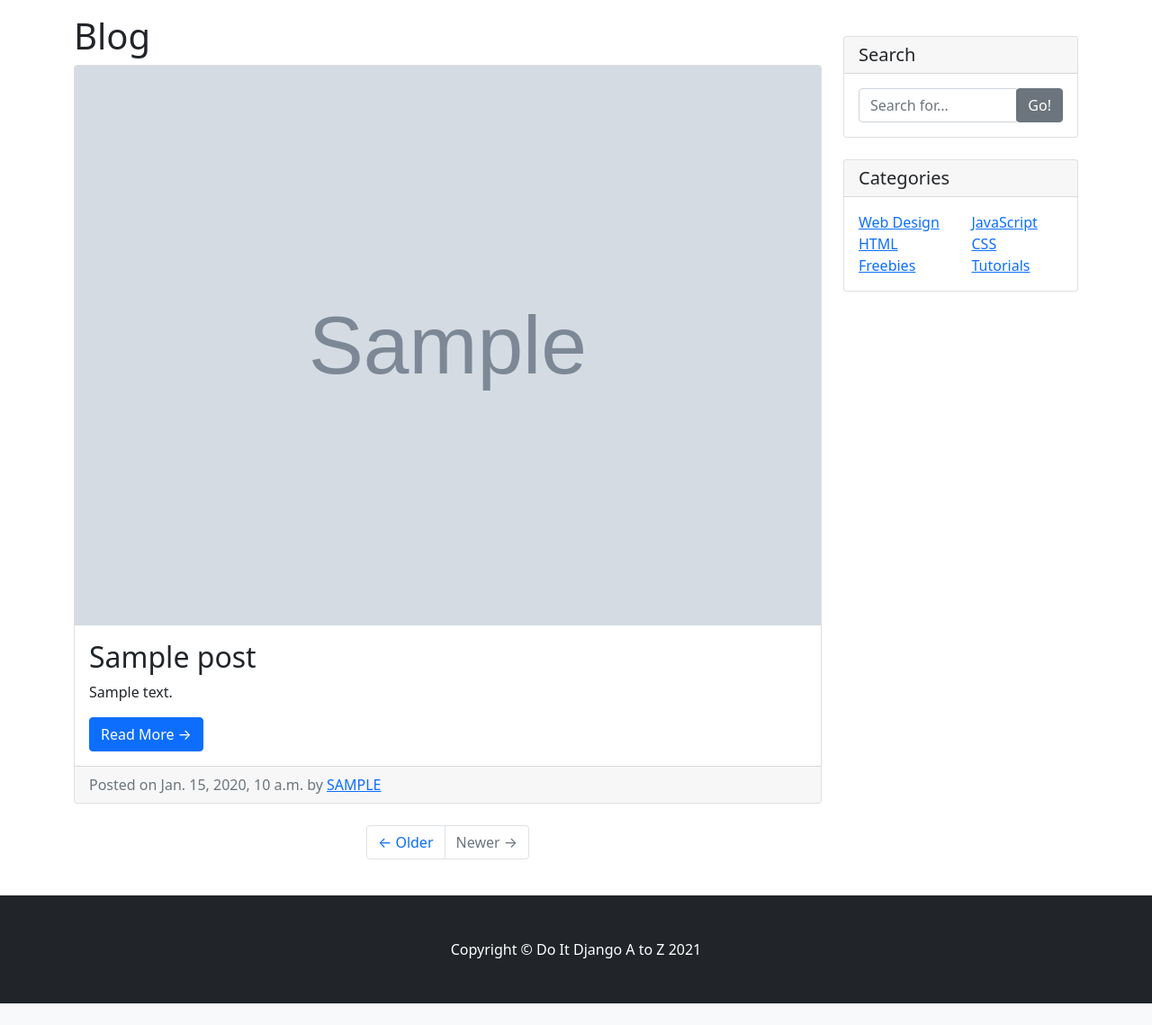
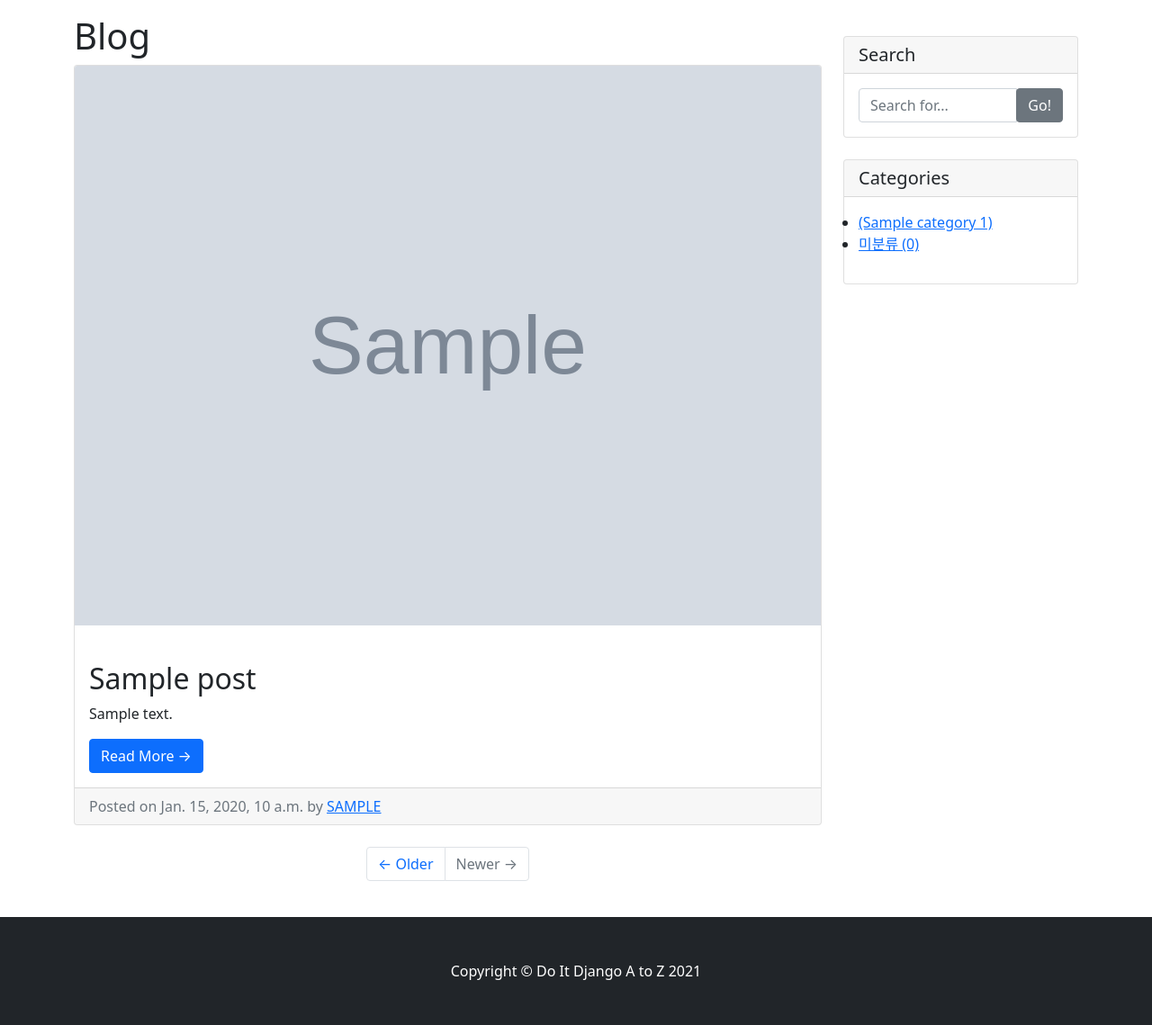
Before and after one commit to kwonssshyeon/GETIT_2TEAM, a Django app: page /blog/ in a window 1280 px wide. Shown: the part 56-1195 px from the top of the page at 90% size. Before the commit the page ends 1171 px from the top, so only its background shows below. Run offline with Django 4.2, Linux system fonts and the light colour scheme; tables that the repository leaves empty hold one stand-in row (values such as "Sample post"); grey boxes marked "Sample" are stand-in pictures; some libraries are stand-ins or nearby versions.

Commit message:
포스트 리스트 페이지 수정하기

```diff
--- a/blog/templates/blog/base.html
+++ b/blog/templates/blog/base.html
@@ -35,36 +35,16 @@
                 </div>
 
                 <!-- Categories Widget -->
-                <div class="card my-4">
+                <div class="card mb-4" id = 'categories-card'>
                     <h5 class="card-header">Categories</h5>
                     <div class="card-body">
                         <div class="row">
-                            <div class="col-lg-6">
-                                <ul class="list-unstyled mb-0">
-                                    <li>
-                                        <a href="#">Web Design</a>
-                                    </li>
-                                    <li>
-                                        <a href="#">HTML</a>
-                                    </li>
-                                    <li>
-                                        <a href="#">Freebies</a>
-                                    </li>
+                                <ul>
+                                    {% for category in categories %}
+                                    <li><a href = "category.get_absolute_url">({{category}} {{category.post_set.count}})</a></li>
+                                    {% endfor %}
+                                    <li><a href = "/blog/category/no_category/">미분류 ({{no_category_post_count}})</a></li>
                                 </ul>
-                            </div>
-                            <div class="col-lg-6">
-                                <ul class="list-unstyled mb-0">
-                                    <li>
-                                        <a href="#">JavaScript</a>
-                                    </li>
-                                    <li>
-                                        <a href="#">CSS</a>
-                                    </li>
-                                    <li>
-                                        <a href="#">Tutorials</a>
-                                    </li>
-                                </ul>
-                            </div>
                         </div>
                     </div>
                 </div>
--- a/blog/templates/blog/post_list.html
+++ b/blog/templates/blog/post_list.html
@@ -5,13 +5,18 @@
     {% if post_list %}
       {% for p in post_list %}
       <!-- Blog Post -->
-      <div class="card mb-4">
+      <div class="card mb-4" id = "post-{{ p.pk }}">
         {% if p.head_image %}
           <img class="card-img-top" src="{{ p.head_image.url }}" alt="{{ p }} head image">
         {% else %}
           <img class = "card-img-top" src = "https://picsum.photos/seed/{{ p.id }}/800/200" alt = "random_image">
         {% endif %}
           <div class="card-body">
+              {% if p.category %}
+              <span class = "badge badge-secondary float-right">{{ p.category }}</span>
+              {% else %}
+              <span class = "badge badge-secondary float-right">미분류</span>
+              {% endif %}
               <h2 class="card-title">{{ p.title }}</h2>
               <p class="card-text">{{ p.content }}</p>
               <a href="{{ p.get_absolute_url }}" class="btn btn-primary">Read More &rarr;</a>
--- a/blog/views.py
+++ b/blog/views.py
@@ -1,10 +1,16 @@
 from django.shortcuts import render
 from django.views.generic import ListView, DetailView
-from .models import Post
+from .models import Post, Category
 
 class PostList(ListView):
     model = Post
     ordering = '-pk'
+
+    def get_context_data(self, **kwargs):
+        context = super(PostList,self).get_context_data()
+        context['categories'] = Category.objects.all()
+        context['no_category_post_count'] = Post.objects.filter(category = None).count()
+        return context
 
 class PostDetail(DetailView):
     model = Post
```
Also changed, not shown: blog/tests.py (+49 -35 lines).
